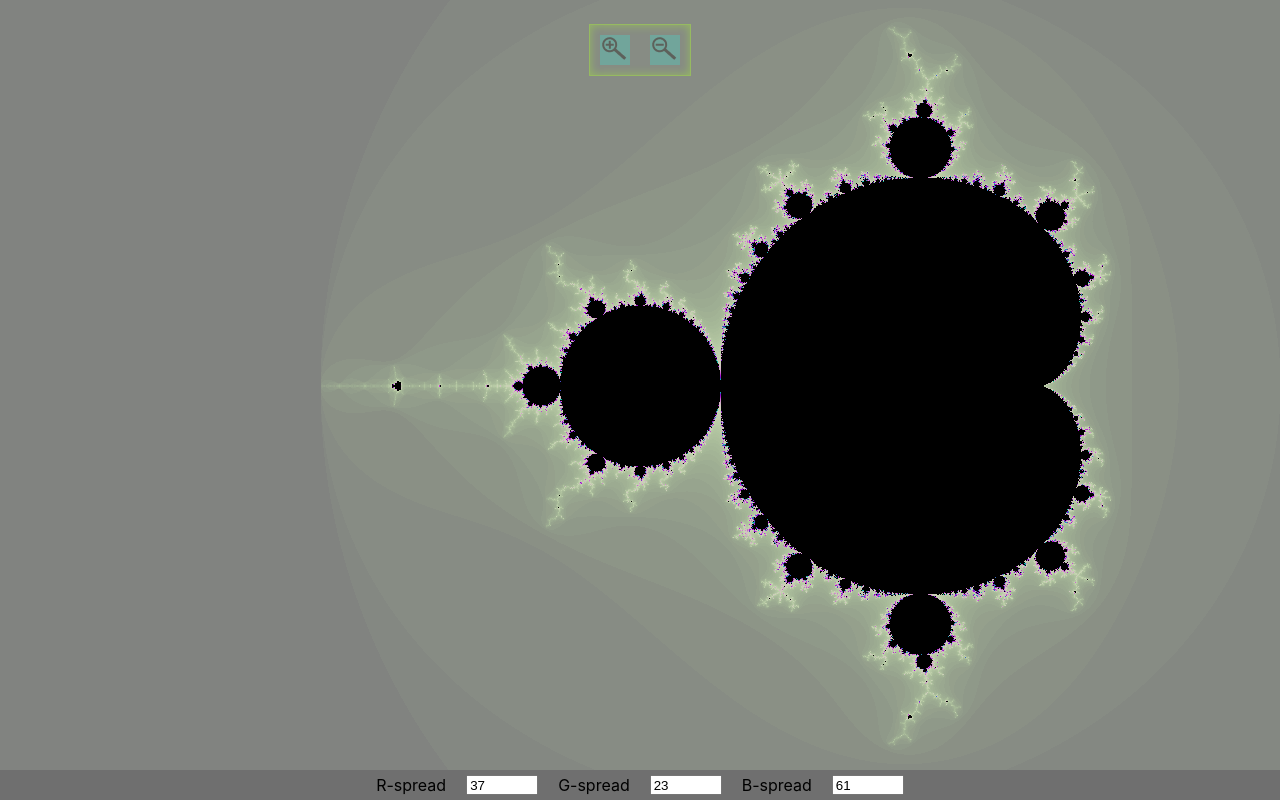
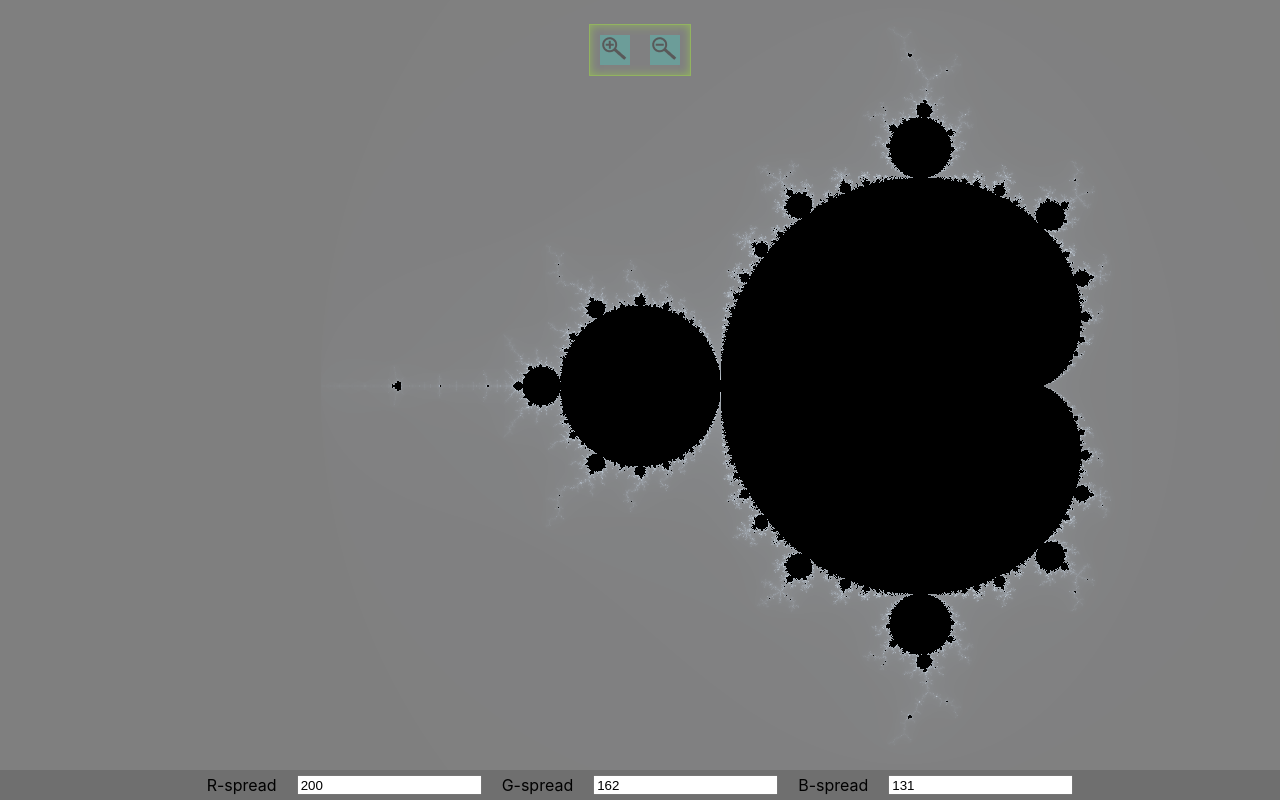
Before and after one commit to yryryk/mandelbrot-canvas-react, a React (Create React App) app: page / in a window 1280 px wide. Built offline with nearby package versions, Linux system fonts and the light colour scheme.

Commit message:
feat: слегка подкорректировать

```diff
--- a/src/Mandelbrot.jsx
+++ b/src/Mandelbrot.jsx
@@ -20,9 +20,9 @@ function Mandelbrot(props) {
   } = props;
   const [iterations, setIterations] = useState([]);
   const [maxIterations, setMaxIterations] = useState(0);
-  const [red, setRed] = useState(37);
-  const [green, setGreen] = useState(23);
-  const [blue, setBlue] = useState(61);
+  const [red, setRed] = useState(200);
+  const [green, setGreen] = useState(162);
+  const [blue, setBlue] = useState(131);
   const modifierR = useRef(null);
   const modifierG = useRef(null);
   const modifierB = useRef(null);
@@ -147,11 +147,11 @@ function Mandelbrot(props) {
       <canvas className='mandelbrot__canvas' ref={canvasRef} width={width} height={height} onWheel={handleWheel} onClick={handleZoom} />
       <div className="mandelbrot__modifiers">
         <label htmlFor='r'>R-spread</label>
-        <input ref={modifierR} name='r' className="mandelbrot__modifiers-r" type='number' min={1} max={1000} defaultValue={red} />
+        <input ref={modifierR} name='r' className="mandelbrot__modifiers-r" type='number' defaultValue={red} />
         <label htmlFor='r'>G-spread</label>
-        <input ref={modifierG} name='g' className="mandelbrot__modifiers-g" type='number' min={1} max={1000} defaultValue={green} />
+        <input ref={modifierG} name='g' className="mandelbrot__modifiers-g" type='number' defaultValue={green} />
         <label htmlFor='r'>B-spread</label>
-        <input ref={modifierB} name='b' className="mandelbrot__modifiers-b" type='number' min={1} max={1000} defaultValue={blue} />
+        <input ref={modifierB} name='b' className="mandelbrot__modifiers-b" type='number' defaultValue={blue} />
       </div>
     </div>
   );
```
